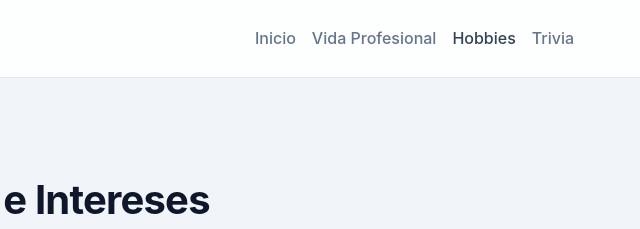
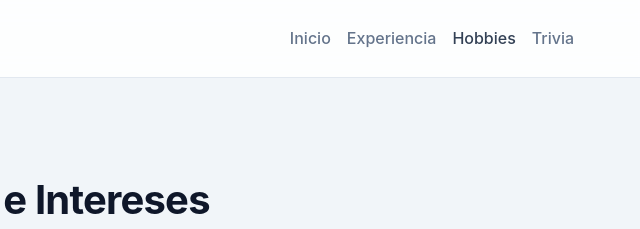
Before and after one commit to cbh-arch/crisweb0, a plain HTML site: page hobbies.html in a window 1280 px wide. Shown: the top 229 px of the page, 616-1256 px from the left. Drawn offline with nearby package versions, Linux system fonts and the light colour scheme.

Commit message:
Update hobbies.html

```diff
--- a/hobbies.html
+++ b/hobbies.html
@@ -19,7 +19,7 @@
             <div class="collapse navbar-collapse" id="navbarNav">
                 <ul class="navbar-nav ms-auto">
                     <li class="nav-item"><a class="nav-link" href="index.html">Inicio</a></li>
-                    <li class="nav-item"><a class="nav-link" href="profesional.html">Vida Profesional</a></li>
+                    <li class="nav-item"><a class="nav-link" href="xp.html">Experiencia</a></li>
                     <li class="nav-item"><a class="nav-link active" href="hobbies.html">Hobbies</a></li>
                     <li class="nav-item"><a class="nav-link btn-nav-cta" href="trivia.html">Trivia</a></li>
                 </ul>
```
